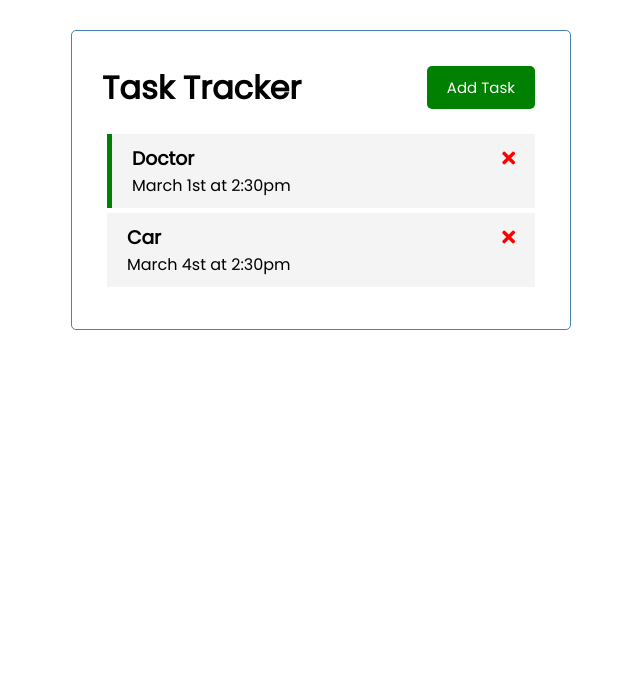
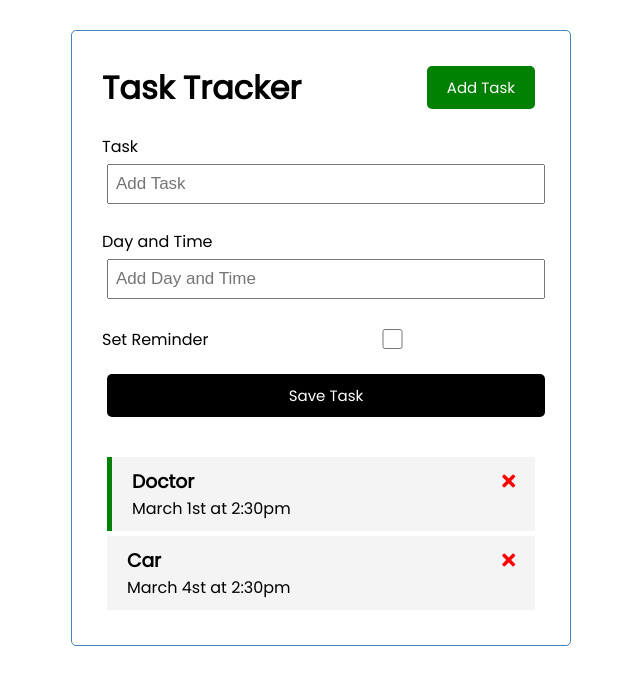
Before and after one commit to dhichem/vue-task-tracker, a Vue app: page / in a window 1280 px wide. Shown: the top 684 px of the page, without its empty margins (319-959 px from the left). Built offline with nearby package versions, Linux system fonts and the light colour scheme.

Commit message:
app UI done

```diff
--- a/src/App.vue
+++ b/src/App.vue
@@ -1,6 +1,7 @@
 <template>
   <div class="container">
     <Header title="Task Tracker" />
+    <AddTask @add-task="addTask"/>
     <Tasks :tasks="tasks" @delete-task="deleteTask" @toggle-reminder="toggleReminder" />
   </div>
 </template>
@@ -8,12 +9,14 @@
 <script>
 import Header from "./components/Header.vue";
 import Tasks from "./components/Tasks";
+import AddTask from './components/AddTask.vue'
 
 export default {
   name: "App",
   components: {
     Header,
     Tasks,
+    AddTask,
   },
   data() {
     return {
@@ -44,6 +47,9 @@
     },
     toggleReminder(id) {
       this.tasks = this.tasks.map((task) => task.id === id ? {...task, reminder: !task.reminder} : task)
+    },
+    addTask(task) {
+      this.tasks = [...this.tasks, task]
     }
   }
 };
--- a/src/components/AddTask.vue
+++ b/src/components/AddTask.vue
@@ -1,3 +1,95 @@
 <template>
+  <form @submit="onSubmit" class="add-form">
+    <div class="form-control">
+      <label>Task</label>
+      <input type="text" v-model="text" name="text" placeholder="Add Task" />
+    </div>
+    <div class="form-control">
+      <label>Day and Time</label>
+      <input
+        type="text"
+        v-model="day"
+        name="day"
+        placeholder="Add Day and Time"
+      />
+    </div>
+    <div class="form-control form-control-check">
+      <label>Set Reminder</label>
+      <input type="checkbox" v-model="reminder" name="reminder" />
+    </div>
 
+    <input type="submit" value="Save Task" class="btn btn-block" />
+  </form>
 </template>
+
+
+
+<script>
+export default {
+  name: "AddTask",
+  data() {
+    return {
+      text: "",
+      day: "",
+      reminder: false,
+    };
+  },
+  methods: {
+    onSubmit(e) {
+      e.preventDefault();
+
+      if (!this.text) {
+        alert("there's no task to be added!");
+        return;
+      }
+
+      const newTask = {
+        id: Math.floor((Math.random = 100000)),
+        text: this.text,
+        day: this.day,
+        reminder: this.reminder,
+      };
+
+      this.$emit("add-task", newTask);
+
+      this.text = "";
+      this.day = "";
+      this.reminder = false;
+    },
+  },
+};
+</script>
+
+
+
+
+<style scoped>
+.add-form {
+  margin-bottom: 40px;
+}
+.form-control {
+  margin: 20px 0;
+}
+.form-control label {
+  display: block;
+}
+.form-control input {
+  width: 100%;
+  height: 40px;
+  margin: 5px;
+  padding: 3px 7px;
+  font-size: 17px;
+}
+.form-control-check {
+  display: flex;
+  align-items: center;
+  justify-content: space-between;
+}
+.form-control-check label {
+  flex: 1;
+}
+.form-control-check input {
+  flex: 2;
+  height: 20px;
+}
+</style>
```
